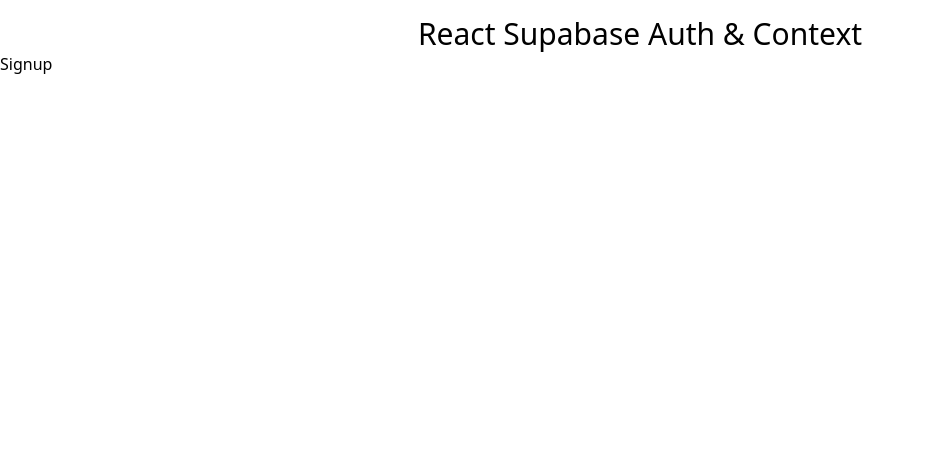
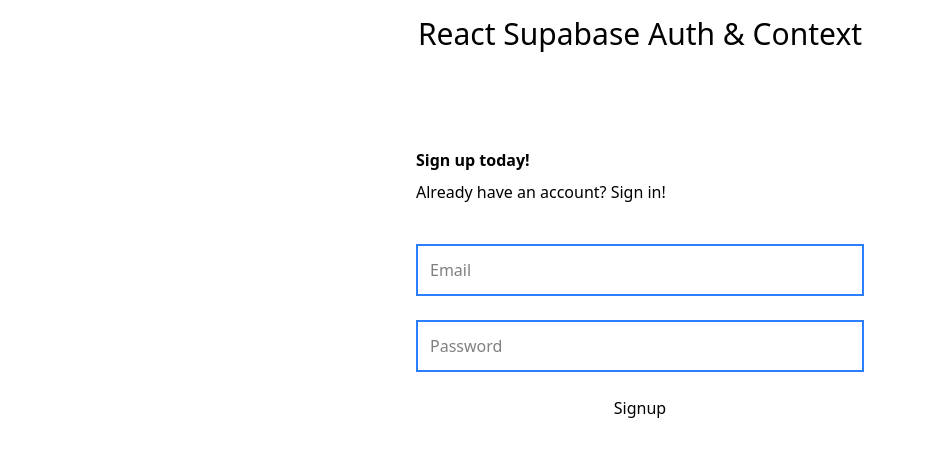
Before and after one commit to pedroinfante92/it-academy-fe-s7, a React (Vite) app: page /signup in a window 1280 px wide. Shown: the top 456 px of the page, without its empty margins (0-927 px from the left). Built offline with nearby package versions, Linux system fonts and the light colour scheme.

Commit message:
sign up component added

```diff
--- a/src/App.tsx
+++ b/src/App.tsx
@@ -1,9 +1,7 @@
-
 function App() {
 
   return (
     <>
-
     </>
   )
 }
--- a/src/components/Signup.tsx
+++ b/src/components/Signup.tsx
@@ -1,5 +1,24 @@
+import { Link } from "react-router-dom"
+import { useState } from "react"
+
 const Signup = () => {
-    return <div>Signup</div>
+    const [email, setEmail] = useState<string>('')
+    const [password, setPassword] = useState<string>('')
+    const [error, setError] = useState<string>('')
+    const [loading, setLoading] = useState<boolean>(false)
+    return (
+        <>
+            <form className="max-w-md m-auto pt-24">
+                <h2 className="font-bold pb-2">Sign up today!</h2>
+                <p>Already have an account? <Link to="/signin">Sign in!</Link></p>
+                <div className="flex flex-col py-4">
+                    <input className="p-3 mt-6 border-2 border-blue-500" type="email" placeholder="Email" />
+                    <input className="p-3 mt-6 border-2 border-blue-500" type="password" placeholder="Password" />
+                    <button className="mt-6 w-full" type="submit" disable={loading}>Signup</button>
+                </div>
+            </form>
+        </>
+    )
 }
 
 export default Signup
```
